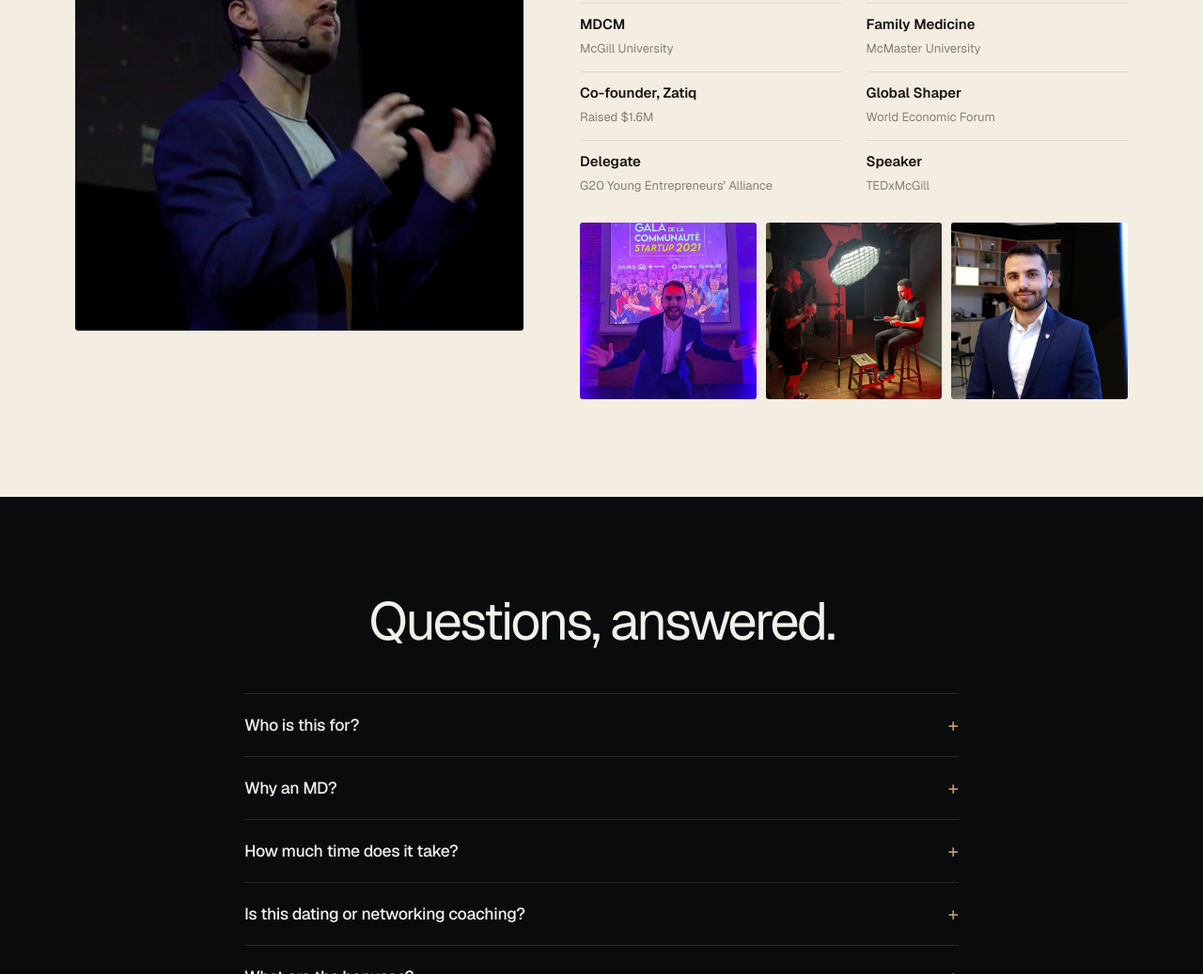
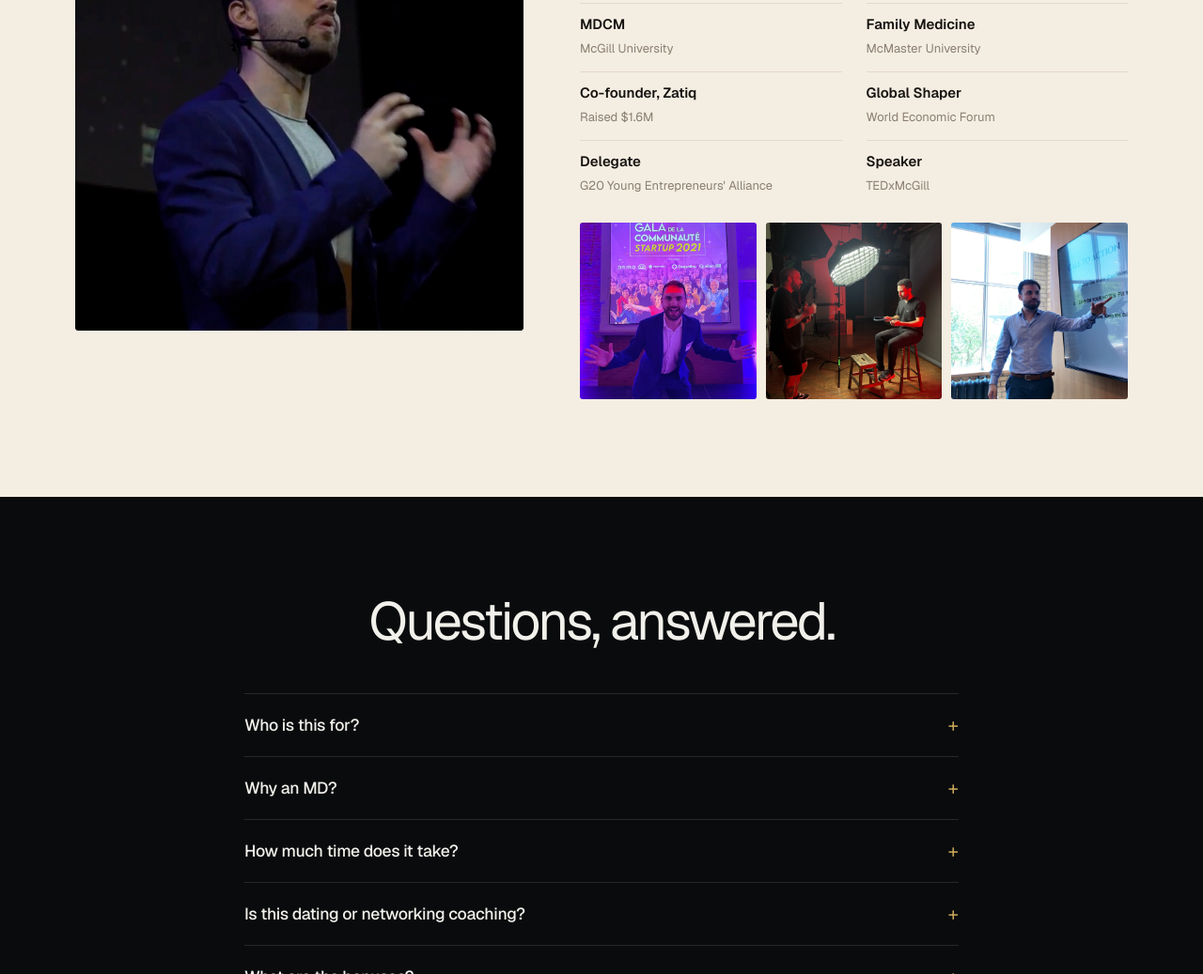
Before and after one commit to karimatassi/book, a plain HTML site: page social/index.html in a window 1280 px wide. Shown: the part 7941-8978 px from the top of the page at 94% size. Drawn offline with nearby package versions, Linux system fonts and the light colour scheme.

Commit message:
About strip: workshop photo replaces suit-event
Co-Authored-By: Claude Opus 5.5 <noreply@anthropic.com>

```diff
--- a/social/index.html
+++ b/social/index.html
@@ -447,7 +447,7 @@ document.addEventListener('click',function(e){var a=e.target.closest&&e.target.c
             <li><b>Delegate</b><span>G20 Young Entrepreneurs' Alliance</span></li>
             <li><b>Speaker</b><span>TEDxMcGill</span></li>
           </ul>
-      <div class="strip"><img src="../assets/media/startup-gala.jpg" alt="Karim on stage at the Startup Community Gala" loading="lazy" style="object-position:50% 70%"><img src="../assets/media/studio-bts.jpg" alt="Karim on set at a studio shoot" loading="lazy" style="object-position:72% 55%"><img src="../assets/media/suit-event.jpg" alt="Karim at a community event" loading="lazy" style="object-position:60% 25%"></div></div>
+      <div class="strip"><img src="../assets/media/startup-gala.jpg" alt="Karim on stage at the Startup Community Gala" loading="lazy" style="object-position:50% 70%"><img src="../assets/media/studio-bts.jpg" alt="Karim on set at a studio shoot" loading="lazy" style="object-position:72% 55%"><img src="../assets/media/leading-room.jpg" alt="Karim leading a workshop" loading="lazy" style="object-position:30% 50%"></div></div>
   </div>
 </section>
 
```
